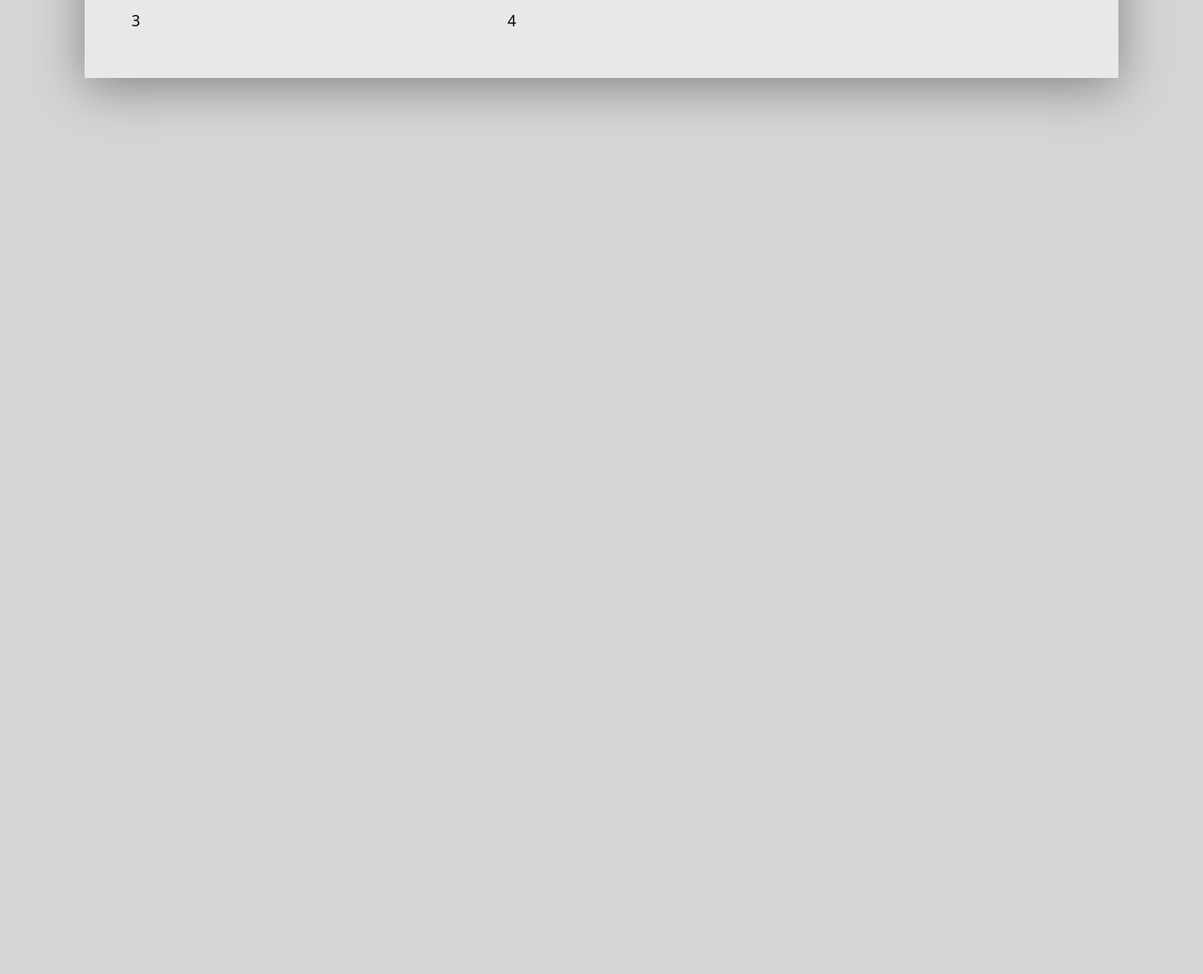
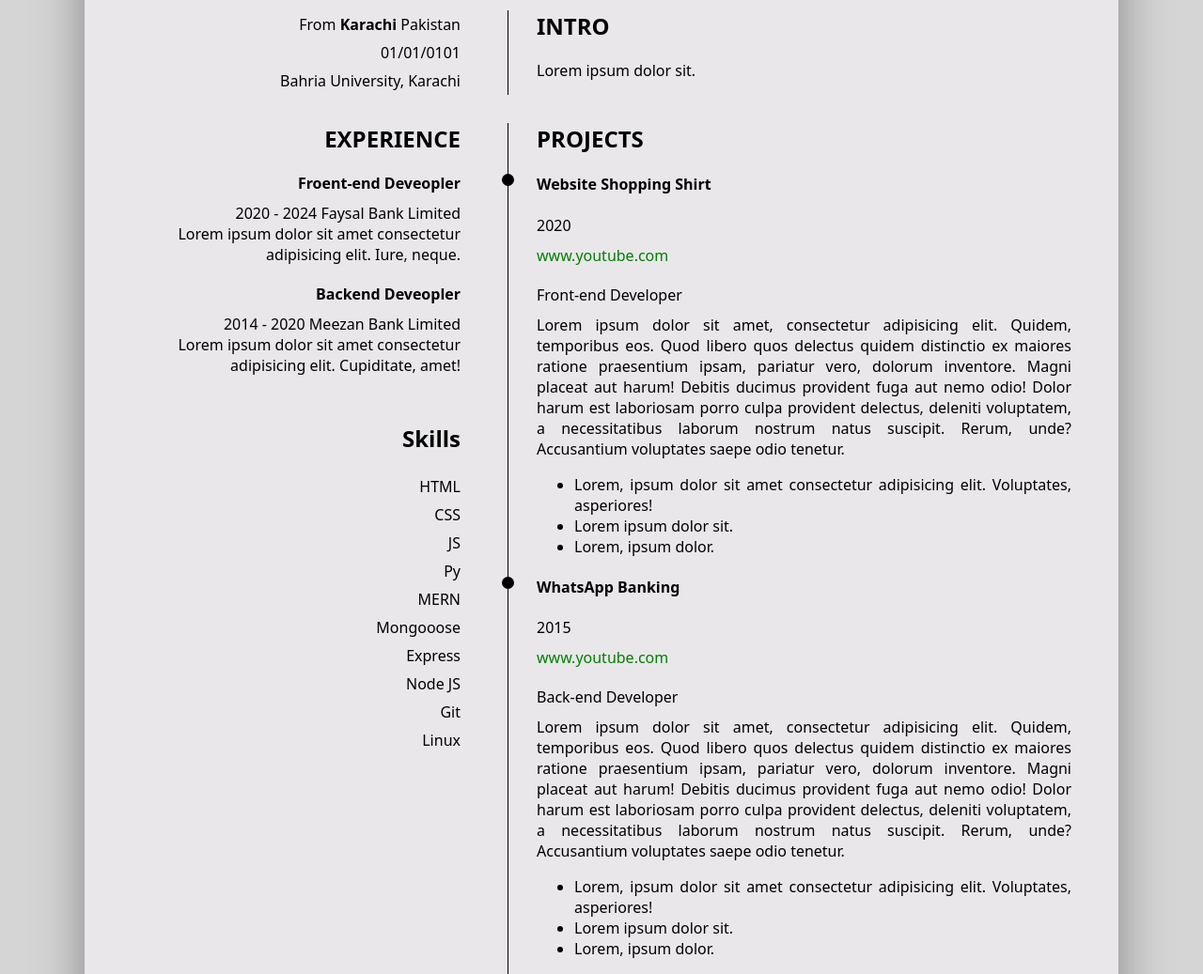
Before and after one commit to thegreatsarwar/Resume, a plain HTML site: page index.html in a window 1280 px wide. Shown: the part 300-1337 px from the top of the page at 94% size. Before the commit the page ends 800 px from the top, so only its background shows below. Drawn offline with Linux system fonts and the light colour scheme.

Commit message:
second part of video

```diff
--- a/index.html
+++ b/index.html
@@ -28,9 +28,128 @@
                 </li>
             </ul>
         </div>
-        <div>3</div>
-        <div>4</div>
-
+        <div class="info">
+            <ul>
+                <li>
+                    From <b>Karachi</b> Pakistan
+                </li>
+                <li>
+                    01/01/0101
+                </li>
+                <li>
+                    Bahria University, Karachi
+                </li>
+            </ul>
+        </div>
+        <div class="intro">
+            <h2>INTRO</h2>
+Lorem ipsum dolor sit.
+        </div>
+<div class="exp">
+    <h2>EXPERIENCE</h2>
+    <div class="item">
+        <h4>Froent-end Deveopler</h4>
+        <div class="time">
+            <span>2020 - 2024</span>
+            <span>Faysal Bank Limited</span>
+        </div>
+        <div class="des">
+Lorem ipsum dolor sit amet consectetur adipisicing elit. Iure, neque.
+        </div>
+    </div>
+    <div class="item">
+        <h4>Backend Deveopler</h4>
+        <div class="time">
+            <span>2014 - 2020</span>
+            <span>Meezan Bank Limited</span>
+        </div>
+        <div class="des">
+Lorem ipsum dolor sit amet consectetur adipisicing elit. Cupiditate, amet!
+        </div>
+    </div>
+    <h2 class="skills">Skills</h2>
+    <ul>
+        <li>
+            HTML
+        </li>
+        <li>
+            CSS
+        </li>
+        <li>
+            JS
+        </li>
+        <li>
+            Py
+        </li>
+        <Li>
+            MERN
+        </Li>
+        <li>
+            Mongooose
+        </li>
+        <li>
+            Express
+        </li>
+        <li>
+            Node JS
+        </li>
+        <li>
+            Git
+        </li>
+        <li>
+            Linux
+        </li>
+    </ul>
+</div>
+<div class="project">
+    <h2>PROJECTS</h2>
+    <div class="item">
+        <h4>Website Shopping Shirt</h4>
+        <div class="time">
+            2020
+        </div>
+        <div class="web">
+            www.youtube.com
+        </div>
+        <div class="location">
+            Front-end Developer
+        </div>
+        <div class="des">
+            Lorem ipsum dolor sit amet, consectetur adipisicing elit. Quidem, temporibus eos. Quod libero quos delectus quidem distinctio ex maiores ratione praesentium ipsam, pariatur vero, dolorum inventore. Magni placeat aut harum!
+            Debitis ducimus provident fuga aut nemo odio! Dolor harum est laboriosam porro culpa provident delectus, deleniti voluptatem, a necessitatibus laborum nostrum natus suscipit. Rerum, unde? Accusantium voluptates saepe odio tenetur.
+            <ul>
+                <li>
+                    Lorem, ipsum dolor sit amet consectetur adipisicing elit. Voluptates, asperiores!
+                </li>
+                <li>Lorem ipsum dolor sit.</li>
+                <li>Lorem, ipsum dolor.</li>
+            </ul>
+        </div>
+    </div>
+    <div class="item">
+        <h4>WhatsApp Banking</h4>
+        <div class="time">
+            2015
+        </div>
+        <div class="web">
+            www.youtube.com
+        </div>
+        <div class="location">
+            Back-end Developer
+        </div>
+        <div class="des">
+            Lorem ipsum dolor sit amet, consectetur adipisicing elit. Quidem, temporibus eos. Quod libero quos delectus quidem distinctio ex maiores ratione praesentium ipsam, pariatur vero, dolorum inventore. Magni placeat aut harum!
+            Debitis ducimus provident fuga aut nemo odio! Dolor harum est laboriosam porro culpa provident delectus, deleniti voluptatem, a necessitatibus laborum nostrum natus suscipit. Rerum, unde? Accusantium voluptates saepe odio tenetur.
+            <ul>
+                <li>
+                    Lorem, ipsum dolor sit amet consectetur adipisicing elit. Voluptates, asperiores!
+                </li>
+                <li>Lorem ipsum dolor sit.</li>
+                <li>Lorem, ipsum dolor.</li>
+            </ul>
+        </div>
+    </div>
+</div>
     </div>
 </body>
 </html>
--- a/style.css
+++ b/style.css
@@ -33,7 +33,6 @@ body{
     font-size: xxx-large;
     margin: 0 0 5px;
 }
-
 .name .specialize{
     margin: 0;
     font-weight: bold;
@@ -58,4 +57,59 @@ body{
     transform: translate(-40px);
     background-color: #E9E7EA;
 }
-/* 12:26 */
+.info ul{
+    padding: 0;
+    margin: 0;
+    list-style: none;
+    text-align: right;
+    line-height: 30px;
+}
+.intro{
+    padding-left: 30px;
+    border-left: 1px solid #000;
+    text-align: justify;
+}
+h2{
+    padding: 0;
+    margin: 0 0 20px;
+}
+.exp{
+    text-align: right;
+}
+.exp h4{
+    margin: 20px 0 10px;
+}
+.skills{
+    margin-top: 50px;
+}
+.exp ul{
+    padding: 0;
+    margin: 0;
+    list-style: none;
+    line-height: 30px;
+}
+.project{
+    padding-left: 30px;
+    text-align: justify;
+    border-left: 1px solid #000;
+}
+.project .web{
+    color: green;
+    padding: 10px 0;
+}
+.project .location{
+    font-weight: 500;
+    padding: 10px 0;
+}
+.project .item{
+    position: relative;
+}
+.project .item::before{
+    position: absolute;
+    width: 13px;
+    height: 13px;
+    background-color: #000;
+    content: '';
+    border-radius: 50%;
+    left: -37px;
+}
```
